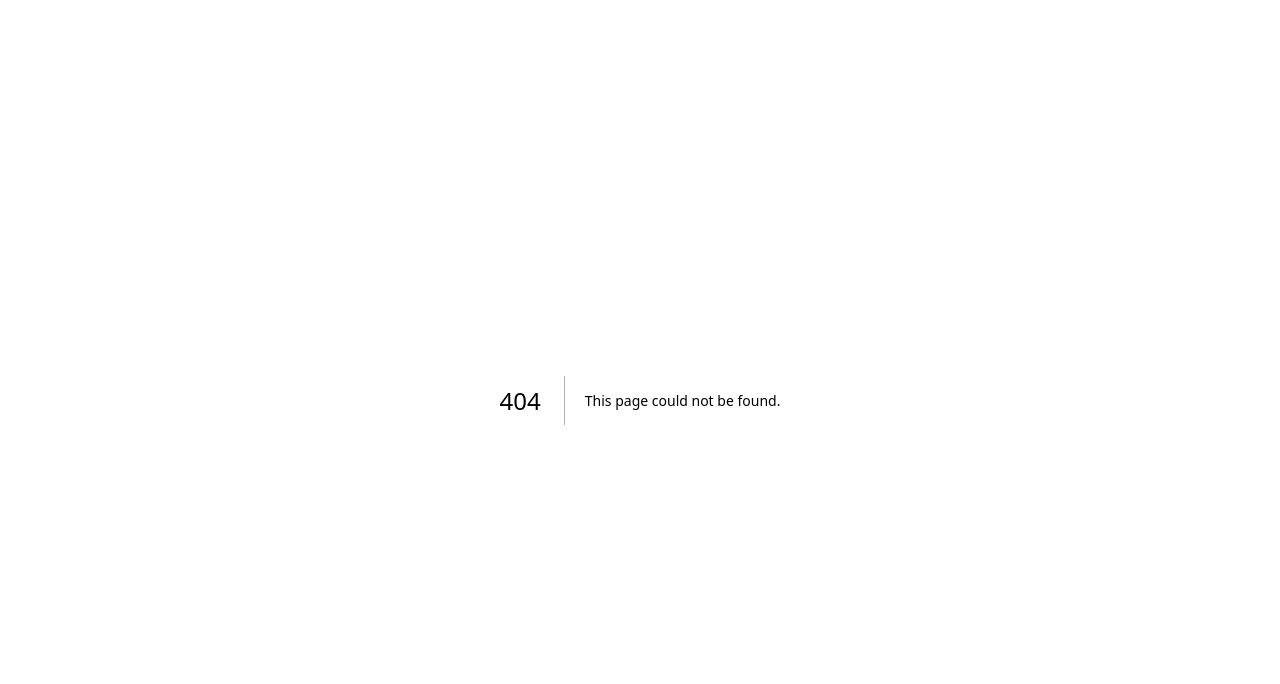
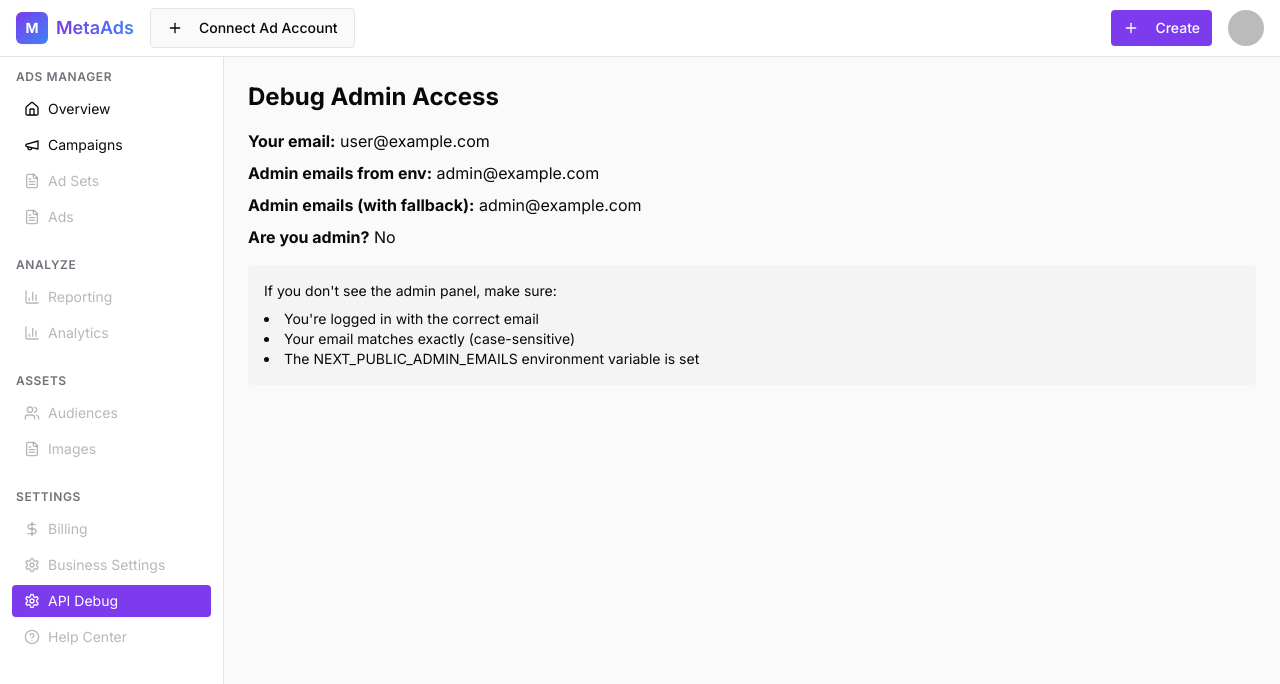
Before and after one commit to palinopr/metaads, a Next.js app: page /dashboard/debug-admin in a window 1280 px wide. Before the commit this address had no page. Shown: the top 684 px of the page. Built offline with nearby package versions, Linux system fonts and the light colour scheme; no server answers; the database is empty; sample sign-in values are in the browser's storage.

Commit message:
Add debug page to troubleshoot admin access

```diff
--- /dev/null
+++ b/src/app/dashboard/debug-admin/page.tsx
@@ -0,0 +1,34 @@
+"use client"
+
+import { useSession } from "next-auth/react"
+
+export default function DebugAdminPage() {
+  const { data: session } = useSession()
+
+  const adminEmails = process.env.NEXT_PUBLIC_ADMIN_EMAILS?.split(",") || ["jaime@outletmedia.com"]
+  const isAdmin = session?.user?.email && adminEmails.includes(session.user.email)
+
+  return (
+    <div className="p-6 space-y-4">
+      <h1 className="text-2xl font-bold">Debug Admin Access</h1>
+
+      <div className="space-y-2">
+        <p><strong>Your email:</strong> {session?.user?.email || "Not logged in"}</p>
+        <p><strong>Admin emails from env:</strong> {process.env.NEXT_PUBLIC_ADMIN_EMAILS || "Not set"}</p>
+        <p><strong>Admin emails (with fallback):</strong> {adminEmails.join(", ")}</p>
+        <p><strong>Are you admin?</strong> {isAdmin ? "Yes" : "No"}</p>
+      </div>
+
+      <div className="mt-4 p-4 bg-muted rounded">
+        <p className="text-sm">
+          If you don't see the admin panel, make sure:
+          <ul className="list-disc list-inside mt-2">
+            <li>You're logged in with the correct email</li>
+            <li>Your email matches exactly (case-sensitive)</li>
+            <li>The NEXT_PUBLIC_ADMIN_EMAILS environment variable is set</li>
+          </ul>
+        </p>
+      </div>
+    </div>
+  )
+}
```
